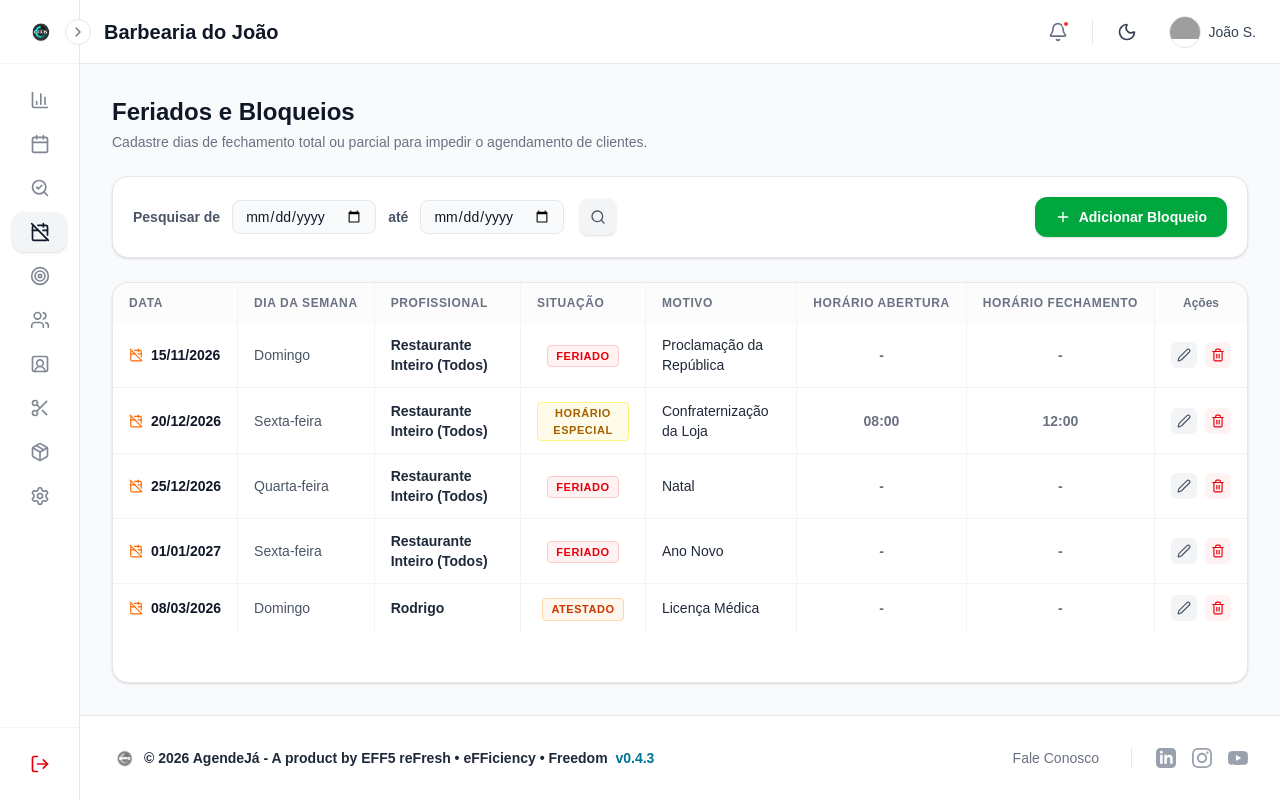
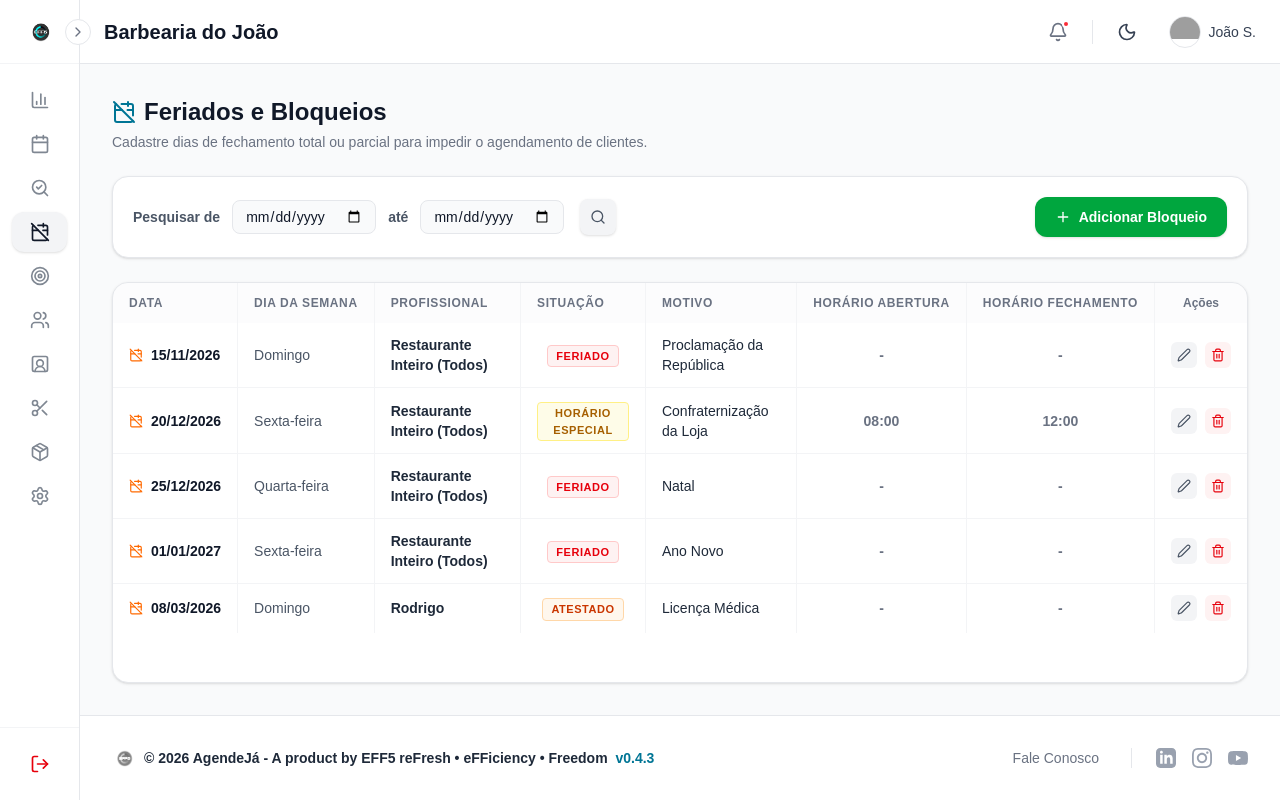
Before and after one commit to admineff5/marketplace-servicos, a Next.js app: page /dashboard/bloqueios in a window 1280 px wide. Built offline with nearby package versions, Linux system fonts and the light colour scheme; grey boxes are pictures that could not be loaded.

Commit message:
UI Polish: fix light mode colors, hide scrollbar and standardize title icons

```diff
--- a/app/dashboard/bloqueios/page.tsx
+++ b/app/dashboard/bloqueios/page.tsx
@@ -30,6 +30,7 @@ export default function FeriadosBloqueiosPage() {
             <div className="flex flex-col sm:flex-row justify-between items-start sm:items-center gap-4">
                 <div>
                     <h1 className="text-2xl font-bold text-gray-900 dark:text-white flex items-center gap-2">
+                        <CalendarOff className="w-6 h-6 text-cyan-700 dark:text-primary" />
                         Feriados e Bloqueios
                     </h1>
                     <p className="text-sm text-gray-500 dark:text-gray-400 mt-1">
--- a/app/dashboard/consulta/page.tsx
+++ b/app/dashboard/consulta/page.tsx
@@ -1,7 +1,7 @@
 "use client";
 
 import { useState } from "react";
-import { Search, Download, FilterX, CalendarIcon, ChevronLeft, ChevronRight, User, Hash } from "lucide-react";
+import { Search, Download, FilterX, CalendarIcon, ChevronLeft, ChevronRight, User, Hash , SearchCheck} from "lucide-react";
 
 // Mock Data local for demonstration
 const MOCK_RESULTS = [
@@ -44,6 +44,7 @@ export default function ConsultaAgendamentos() {
             <div className="flex flex-col sm:flex-row justify-between items-start sm:items-center gap-4">
                 <div>
                     <h1 className="text-2xl font-bold text-gray-900 dark:text-white flex items-center gap-2">
+                        <SearchCheck className="w-6 h-6 text-cyan-700 dark:text-primary" />
                         Consulta de Agendamentos
                     </h1>
                     <p className="text-sm text-gray-500 dark:text-gray-400 mt-1">Busque, filtre e exporte os horários da sua empresa.</p>
```
Also changed, not shown: 1 other file (tests, documents, lock files or other folders).
